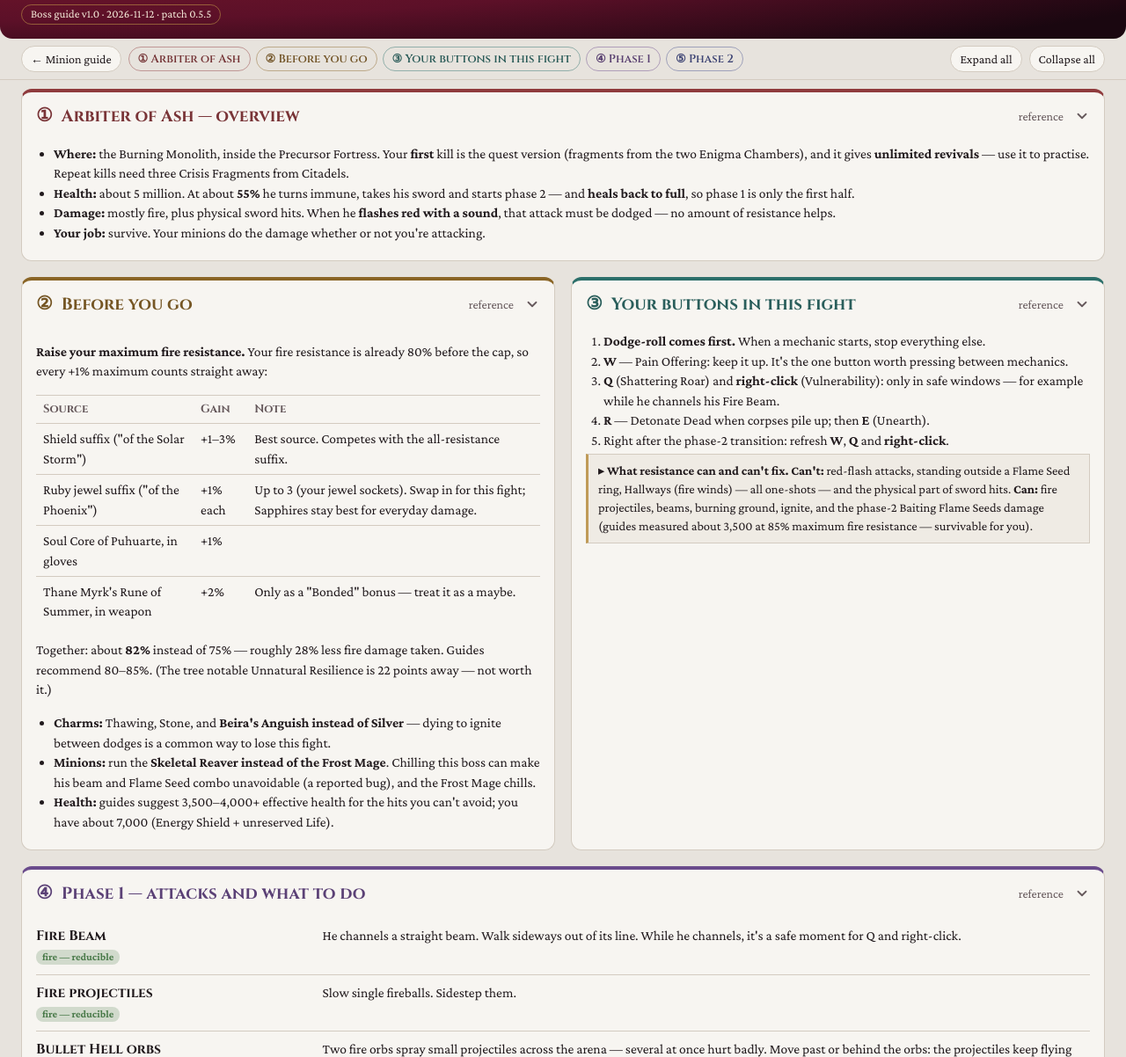
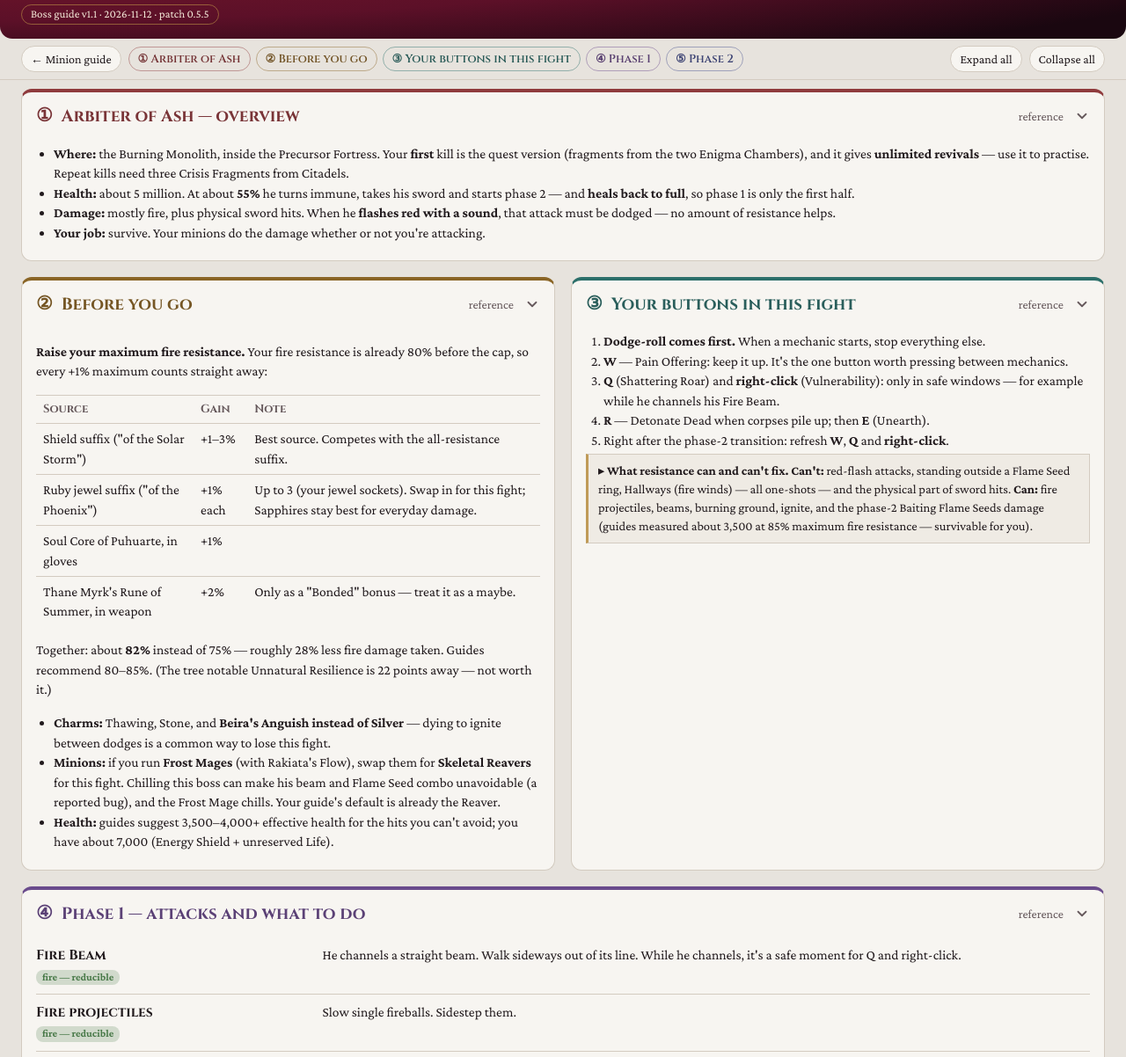
Before and after one commit to countinbiskitsyo/MinionGuide, a plain HTML site: page bosses.html in a window 1280 px wide. Shown: the part 84-1286 px from the top of the page at 88% size. Drawn offline with nearby package versions, Linux system fonts and the light colour scheme.

Commit message:
Add files via upload

```diff
--- a/bosses.html
+++ b/bosses.html
@@ -3,7 +3,7 @@
 <head>
 <meta charset="utf-8">
 <meta name="viewport" content="width=device-width, initial-scale=1, viewport-fit=cover">
-<title>MinionGuide — Boss guide v1.0</title>
+<title>MinionGuide — Boss guide v1.1</title>
 <link rel="preconnect" href="https://fonts.googleapis.com">
 <link rel="preconnect" href="https://fonts.gstatic.com" crossorigin>
 <link href="https://fonts.googleapis.com/css2?family=Cinzel:wght@600;700&family=Crimson+Pro:ital,wght@0,400;0,600;0,700;1,400&display=swap" rel="stylesheet">
@@ -167,7 +167,7 @@ a.back{text-decoration:none}
   <header class="hero">
     <h1>Boss guide</h1>
     <p>Companion to the Minion Army guide — fight-by-fight tactics, written for this build (minions do the damage, you stay alive).</p>
-    <span class="ver">Boss guide v1.0 · 2026-11-12 · patch 0.5.5</span>
+    <span class="ver">Boss guide v1.1 · 2026-11-12 · patch 0.5.5</span>
   </header>
   <nav class="top" aria-label="Sections">
     <a class="tog back" href="index.html">← Minion guide</a>
@@ -198,7 +198,7 @@ a.back{text-decoration:none}
     <p>Together: about <b>82%</b> instead of 75% — roughly 28% less fire damage taken. Guides recommend 80–85%. (The tree notable Unnatural Resilience is 22 points away — not worth it.)</p>
     <ul>
       <li><b>Charms:</b> Thawing, Stone, and <b>Beira's Anguish instead of Silver</b> — dying to ignite between dodges is a common way to lose this fight.</li>
-      <li><b>Minions:</b> run the <b>Skeletal Reaver instead of the Frost Mage</b>. Chilling this boss can make his beam and Flame Seed combo unavoidable (a reported bug), and the Frost Mage chills.</li>
+      <li><b>Minions:</b> if you run <b>Frost Mages</b> (with Rakiata's Flow), swap them for <b>Skeletal Reavers</b> for this fight. Chilling this boss can make his beam and Flame Seed combo unavoidable (a reported bug), and the Frost Mage chills. Your guide's default is already the Reaver.</li>
       <li><b>Health:</b> guides suggest 3,500–4,000+ effective health for the hits you can't avoid; you have about 7,000 (Energy Shield + unreserved Life).</li>
     </ul>
   </div></section>
```
Also changed, not shown: dev/source/bosses_template.html (+3 -3 lines).
